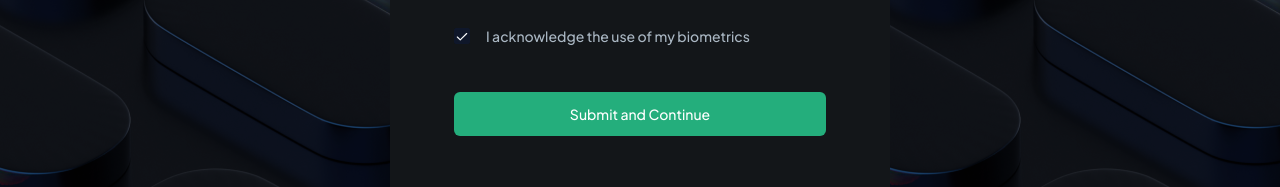
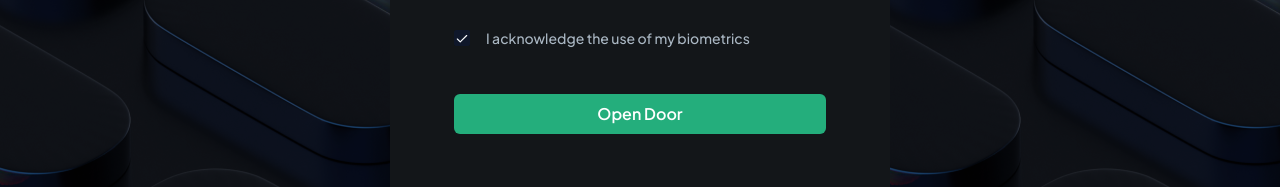
Before and after one commit to sudotx/lockzyMain, a Next.js app: page /register in a window 1280 px wide. Shown: the part 389-576 px from the top of the page. Built offline with nearby package versions, Linux system fonts and the light colour scheme; no server answers.

Commit message:
chore: add components

```diff
--- a/components/NavigationMenu.tsx
+++ b/components/NavigationMenu.tsx
@@ -29,9 +29,6 @@ export const NavigationMenu = () => {
           <MenuItem onClick={() => handleNavigation("delete-account")}>
             Delete Account
           </MenuItem>
-          <MenuItem onClick={() => handleNavigation("logout")} color="red.500">
-            Logout
-          </MenuItem>
         </MenuList>
       </Menu>
     </div>
--- a/components/forms/RegisterForm.tsx
+++ b/components/forms/RegisterForm.tsx
@@ -1,8 +1,12 @@
 "use client";
 
 import { Form } from "@/components/ui/form";
-import { createUserProfile } from "@/lib/actions/user.actions";
+import {
+  changeDoorStatus,
+  createUserProfile,
+} from "@/lib/actions/user.actions";
 import { PatientFormValidation } from "@/lib/validation";
+import { Button } from "@chakra-ui/react";
 import { zodResolver } from "@hookform/resolvers/zod";
 import { useRouter } from "next/navigation";
 import { useState } from "react";
@@ -12,11 +16,23 @@ import toast, { Toaster } from "react-hot-toast";
 import "react-phone-number-input/style.css";
 import { z } from "zod";
 import CustomFormField, { FormFieldType } from "../CustomFormField";
-import SubmitButton from "../SubmitButton";
 
-const RegisterForm = ({ user }: { user: User }) => {
+const RegisterForm = () => {
   const router = useRouter();
   const [isLoading, setIsLoading] = useState(false);
+
+  const handleOpenDoorClickEnrollMode = async () => {
+    await changeDoorStatus(0, 0); // enroll mode
+    toast("Enrollment mode activated. Register Finger With Device");
+
+    return new Promise((resolve) => {
+      setTimeout(async () => {
+        const result = await changeDoorStatus(0, 1); // back to normal mode
+        toast(result.message);
+        resolve(result);
+      }, 30000); // 30 secs in milliseconds
+    });
+  };
 
   const notify = (error: string) => {
     // toast(error);
@@ -70,17 +86,6 @@ const RegisterForm = ({ user }: { user: User }) => {
         <section className="space-y-6">
           <div className="mb-9 space-y-1"></div>
 
-          {/* ID */}
-
-          {/* <CustomFormField
-            fieldType={FormFieldType.INPUT}
-            control={form.control}
-            name="name"
-            placeholder="User/Door Id"
-            label="Id"
-            iconSrc="/assets/icons/user.svg"
-            iconAlt="id"
-          /> */}
           <CustomFormField
             fieldType={FormFieldType.INPUT}
             control={form.control}
@@ -113,7 +118,17 @@ const RegisterForm = ({ user }: { user: User }) => {
         </section>
 
         <Toaster />
-        <SubmitButton isLoading={isLoading}>Submit and Continue</SubmitButton>
+        {/* <SubmitButton isLoading={isLoading}>Submit and Continue</SubmitButton> */}
+        <section className="button-section flex space-x-4">
+          <Button
+            type="submit"
+            className="shad-primary-btn w-full"
+            onClick={handleOpenDoorClickEnrollMode}
+          >
+            Open Door
+          </Button>
+          <Toaster />
+        </section>
         <p className="copyright py-12">© 2024 Lockzy</p>
       </form>
     </Form>
```
